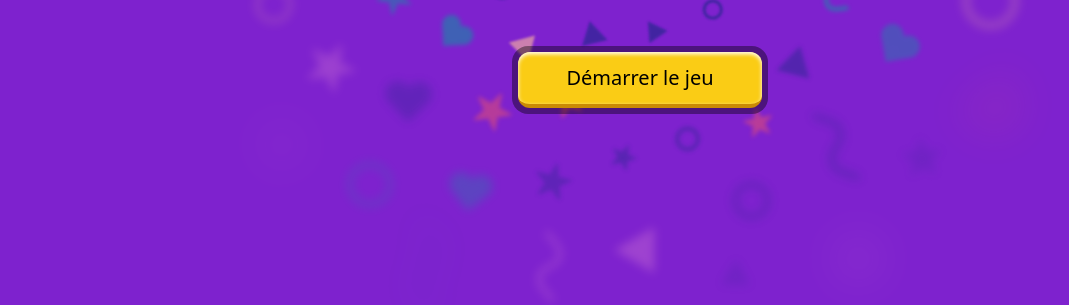
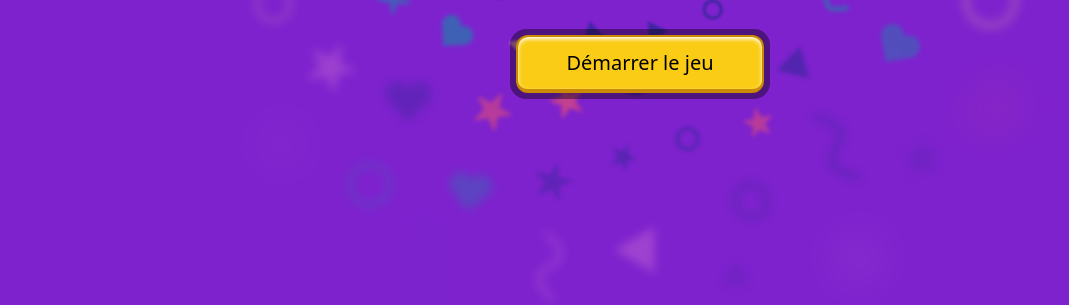
Before and after one commit to Khaledik/ketchup, a plain HTML site: page index.html in a window 1280 px wide. Shown: the part 495-800 px from the top of the page, without its empty margins (0-1069 px from the left). Drawn offline with nearby package versions, Linux system fonts and the light colour scheme.

Commit message:
visual upgrade

```diff
--- a/app.js
+++ b/app.js
@@ -14,7 +14,37 @@ document.addEventListener("DOMContentLoaded", () => {
   let questionsLength; //rend la longueur du tableau des questions en global
   let selectionedAnswer = false; //le boolean qui permet d'avoir le popup quand aucune reponse n'est selectioné
 
-  const startGameBtn = document.getElementById("start-game");
+// création du bouton démarrer
+const startGameBtn = document.createElement("button");
+startGameBtn.id = ("start-game");
+let startGameBtnDiv = document.createElement("div");
+startGameBtnDiv.id = ("startGameBtnDiv");
+document.body.appendChild(startGameBtnDiv);
+startGameBtnDiv.appendChild(startGameBtn);
+startGameBtn.innerText = ("Démarrer le jeu");
+startGameBtnDiv.classList.add(
+  "bg-black/40",
+  "p-1.5",
+  "rounded-2xl"
+);
+startGameBtn.classList.add(
+  "bg-yellow-400",
+  "hover:bg-yellow-500",
+  "px-12",
+  "py-3",
+  "rounded-xl",
+  "font-medium",
+  "text-xl",
+  "shadow-inner",
+  "shadow-white",
+  "border-t-2",
+  "border-x-2",
+  "border-b-4",
+  "border-yellow-600",
+  "w-full"
+);
+
+
   const nextQuestionBtn = createButton("Question suivante", () => {
     if (currentQuestionIndex === 8) {
       nextQuestionBtn.innerHTML = "Valider Quiz"; // à optimiser????
@@ -144,8 +174,12 @@ musicBtn.addEventListener("click", function() {
   let currentQuestionIndex = 0;
 
   function startGame() {
+    const logo = document.getElementById("logo");
+    logo.classList.add(
+      "w-40",
+      "h-20",
+    );
     userName = userNameInput.value;
-    // arrayScoreBoardPlayers.push(userName);
 
     if (userName !== "") {
       musicAudio.play();
@@ -196,7 +230,7 @@ musicBtn.addEventListener("click", function() {
         }.jpg)`;
         ketchupImgs.classList.add(
           "w-80",
-          "h-48",
+          "h-40",
           "bg-cover",
           "bg-center",
           "rounded-lg",
@@ -224,7 +258,7 @@ musicBtn.addEventListener("click", function() {
             "border-black",
             "text-black",
             "text-lg",
-            "size-24",
+            "size-12",
             "rounded-lg",
             "w-full",
             "font-medium"
@@ -568,8 +602,12 @@ musicBtn.addEventListener("click", function() {
 
   function gameUI() {
     const logo = document.createElement("img");
+    logo.id ="logo";
     logo.src = "assets/images/logo.png";
     logo.alt = "Logo";
+    logo.classList.add(
+      // "size-"
+    )
     document.body.appendChild(logo);
     document.body.insertBefore(logo, document.body.firstChild);
 
@@ -623,7 +661,7 @@ musicBtn.addEventListener("click", function() {
       // Démarre une intervalle qui s'éxécute toutes les secondes
       seconds++; // Incrémente le compteur de seconde
       const minutes = Math.floor(seconds / 60); // Calcule les minute
-      const remainingSeconds = seconds % 60; // Calcule les secondes qui reste
+      const remainingSeconds = seconds % 60; // Calcule les secondes qui restent
       if (minutes < 10 && remainingSeconds < 10) {
         timerText.textContent = `0${minutes}:0${remainingSeconds}`;
       } else if (minutes < 10) {
@@ -645,7 +683,6 @@ musicBtn.addEventListener("click", function() {
     seconds = 0;
     timerBorder.style.display = "none";
     timerContainer.style.display = "none";
-    // musicBorder.style.display = "none";
     score = 0;
     selectionedAnswer = false;
     currentQuestionIndex = 0;
--- a/index.html
+++ b/index.html
@@ -8,7 +8,7 @@
     <script src="https://cdn.jsdelivr.net/npm/canvas-confetti@1.9.2/dist/confetti.browser.min.js"></script>
   </head>
   <body class="flex flex-col items-center justify-center bg-purple-700 h-screen">
-    <div class="mt-8 bg-black/40 p-1.5 rounded-2xl">
+    <!-- <div class="mt-8 bg-black/40 p-1.5 rounded-2xl">
       <button
         id="start-game"
         type="button"
@@ -19,7 +19,7 @@
     </div>
 
       </button>
-    </div>
+    </div> -->
     <script type="module" src="app.js"></script>
   </body>
 </html>
```
